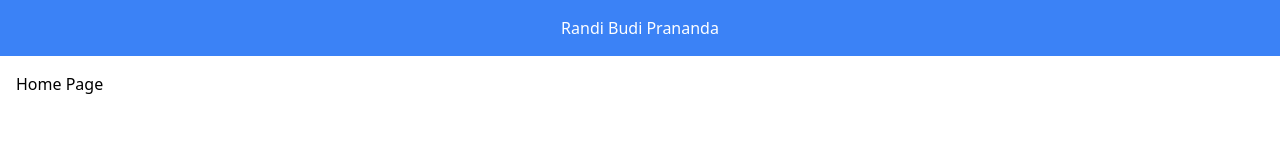
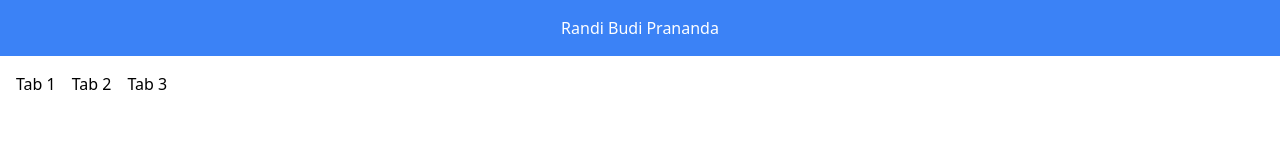
Before and after one commit to RandiTriedCoding/s247-react-test, a React (Vite) app: page / in a window 1280 px wide. Shown: the top 162 px of the page. Built offline with nearby package versions, Linux system fonts and the light colour scheme.

Commit message:
feat(home page): add tab1, tab2, and tab3 components

```diff
--- /dev/null
+++ b/src/components/Tab1.jsx
@@ -0,0 +1,9 @@
+const Tab1 = () => {
+  return (
+    <div>
+      <p>Tab 1</p>
+    </div>
+  );
+};
+
+export default Tab1;
--- /dev/null
+++ b/src/components/Tab2.jsx
@@ -0,0 +1,9 @@
+const Tab2 = () => {
+  return (
+    <div>
+      <p>Tab 2</p>
+    </div>
+  );
+};
+
+export default Tab2;
--- /dev/null
+++ b/src/components/Tab3.jsx
@@ -0,0 +1,9 @@
+const Tab3 = () => {
+  return (
+    <div>
+      <p>Tab 3</p>
+    </div>
+  );
+};
+
+export default Tab3;
--- a/src/pages/Home.jsx
+++ b/src/pages/Home.jsx
@@ -1,7 +1,15 @@
+import Tab1 from "../components/Tab1";
+import Tab2 from "../components/Tab2";
+import Tab3 from "../components/Tab3";
+
 const Home = () => {
   return (
     <div className="container mx-auto p-4">
-      <h1>Home Page</h1>
+      <section className="flex space-x-4">
+        <Tab1 />
+        <Tab2 />
+        <Tab3 />
+      </section>
     </div>
   );
 };
```
